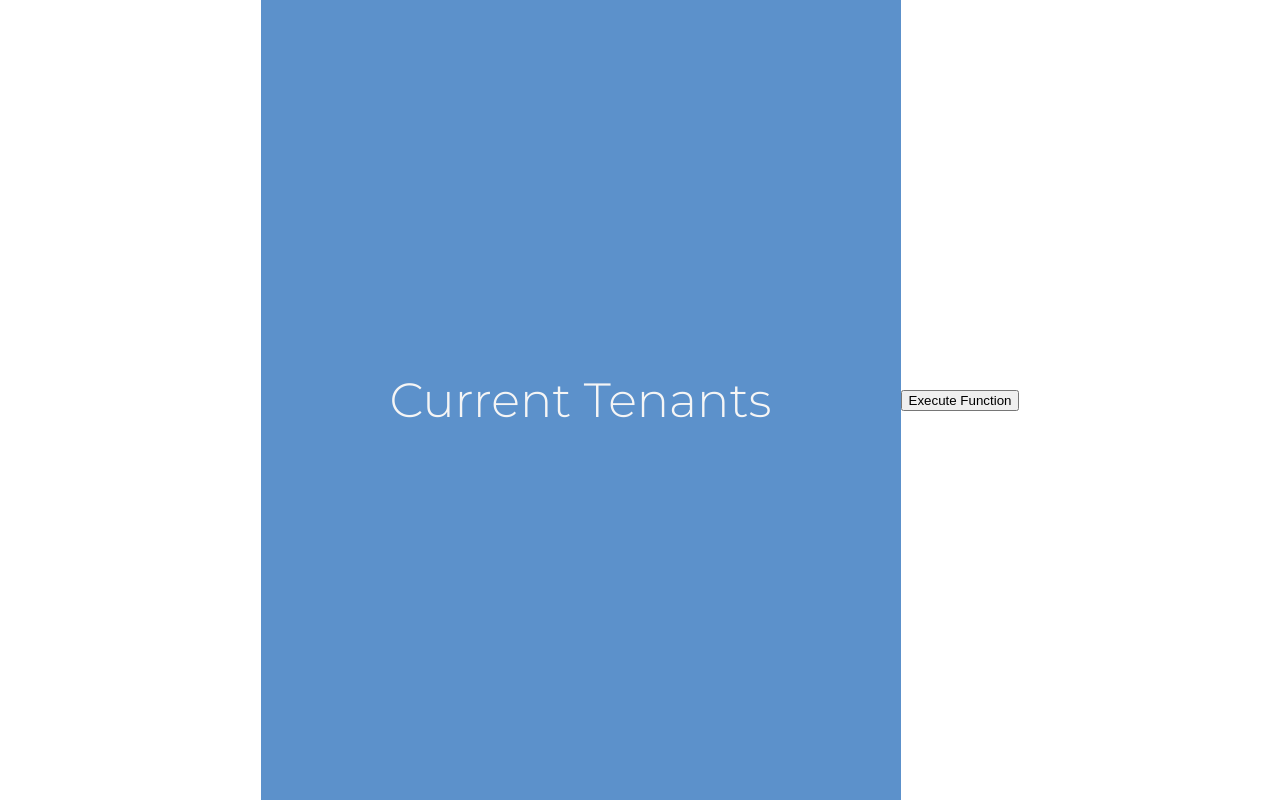
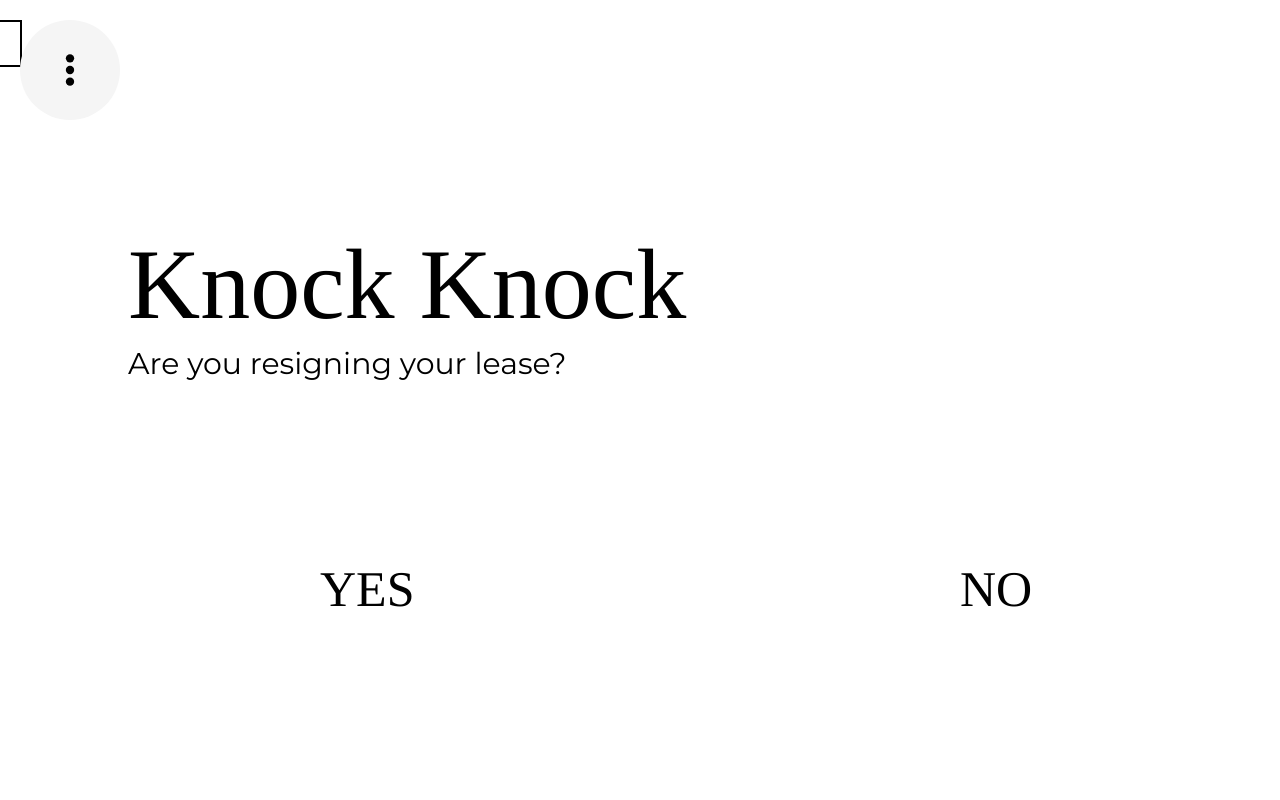
Before and after one commit to mgawthro/KnockKnock, a Flask app: page / in a window 1280 px wide. Run offline with Flask 3, Linux system fonts and the light colour scheme.

Commit message:
Update main.html

```diff
--- a/templates/main.html
+++ b/templates/main.html
@@ -1,104 +1,163 @@
 <!DOCTYPE html>
 <html lang="en" class="theme1">
-<link rel="stylesheet" href="potential.css">
-<link rel="stylesheet" href="https://fonts.googleapis.com/css2?family=Montserrat:wght@300;700&display=swap">
-
 <head>
     <meta charset="UTF-8">
-    <meta http-equiv="X-UA-Compatible" content="IE=edge">
     <meta name="viewport" content="width=device-width, initial-scale=1.0">
-    <title>Hello, World!</title>
+    <title>KnockKnock</title>
+    <link rel="stylesheet" href="https://fonts.googleapis.com/css2?family=Tinos:wght@400;700&display=swap">
+    <link rel="stylesheet" href="https://fonts.googleapis.com/css2?family=Montserrat:wght@400;700&display=swap">
+    <link rel="stylesheet" href="https://cdnjs.cloudflare.com/ajax/libs/animate.css/4.1.1/animate.min.css">
     <style>
-        html, body {
-            height: 100%;
+        body {
             margin: 0;
             padding: 0;
-        }
-        body {
-            display: flex;
-            flex-direction: row;
-        }
-        /* Style for the button */
-        a {
-            text-decoration: none; /* Remove underline from the link */
+            overflow: hidden;
+            transition: background-color 0.5s;
         }
 
-        .button_to_current {
-
-            padding: 20px; /* Adjust padding to make the button larger */
-            background-color: var(--background-color); /* Set background color */
-            color: whitesmoke; /* Set text color */
-            border: none; /* Remove default button border */
-            border-radius: 0; /* Round the corners */
-            text-align: center;
-            display: flex;
-            justify-content: center;
-            align-items:center;
-            font-size: 48px; /* Adjust font size */
-            font-family: 'Montserrat', sans-serif; /* Set font family */
-            font-weight: 300; /* Set font weight to thin */
-            cursor: pointer; /* Change cursor on hover */
-            transition: background-color 0.3s; /* Add smooth transition for background color */
-            height: 100vh;
-            width: 50vw;
-
-        }
-        button{
-            font-weight: 400;
+        #circle {
+            position: absolute;
+            top: 20px;
+            left: 20px;
+            width: 100px;
+            height: 100px;
+            background-color: whitesmoke;
+            border-radius: 50%;
         }
 
-        /* Hover effect */
-        .button_to_current:hover {
-            background-color: rgb(81, 126, 174); /* Change background color on hover */
-            color: var(--accent-color);
+        h1 {
+            font-family: 'Tinos', serif;
+            font-weight: 300;
+            font-size: 100px;
+            float: left;
+            display: flex;
+            position: absolute;
+            top: 20%;
+            left: 10%;
+        }
+        h2{
+            font-family: 'Montserrat', sans-serif;
+            font-weight: 300;
+            font-size: 30px;
+            position: absolute;
+            top: 40%;
+            left: 10%;
+        }
+        svg {
+            position: absolute;
+            top: 30px;
+            left: 30px;
         }
 
-        .button_to_potential {
-
-            padding: 20px; /* Adjust padding to make the button larger */
-            background-color: var(--background-color); /* Set background color */
-            color: whitesmoke; /* Set text color */
-            border: none; /* Remove default button border */
-            border-radius: 0; /* Round the corners */
-            text-align: center;
-            justify-content: center;
-            display: flex;
-            align-items:center;
-            font-size: 48px; /* Adjust font size */
-            font-family: 'Montserrat', sans-serif; /* Set font family */
-            font-weight: 300; /* Set font weight to thin */
-            cursor: pointer; /* Change cursor on hover */
-            transition: background-color 0.3s; /* Add smooth transition for background color */
-            height: 100vh;
-            width: 50vw;
-
+        #dotsdiv {
+            transition: transform 0.5s;
         }
 
-        /* Hover effect */
-        .button_to_potential:hover {
-            background-color: rgb(81, 126, 174); /* Change background color on hover */
-            color: var(--accent-color);
+        .yesno {
+            display: flex;
+            flex-direction: column;
+            align-items: center;
+            font-family: 'Tinos', serif;
+            font-weight: 300;
+            font-size: 50px;
+            position: absolute;
+            top: 70%;
+            color: black;
         }
-        a.button_to_current,
-        a.button_to_potential {
-            display: block;
-            height: 100%;
+
+        #yes:hover {
+            color: white;
+            /* background-color: rgb(0, 128, 0, 0.5); */
+        }
+
+        #no:hover {
+            color: white;
+            /* background-color: rgb(255, 0, 0, 0.5); */
+        }
+
+        #dots {
+            fill: black;
+            transition: opacity 0.5s;
+        }
+
+        #circle:hover #dots {
+            opacity: 0;
+            transition: opacity 0.5s;
+        }
+        .transition-button {
+            margin-bottom: 10px;
+            font-family: 'Tinos', serif;
+            font-weight: 300;
+            font-size: 20px;
+            background-color: transparent;
+            border: 2px solid black;
+            padding: 10px 20px;
+            cursor: pointer;
+            transition: opacity 0.5s;
+        }
+
+        .button-container {
+            position: relative;
+            top: 20px;
+            left: -10%;
+            transform: translateX(-50%);
+            display: flex;
+            justify-content: space-between;
+            max-width: 300px;
+            width: 100%;
+            transition: transform 0.7s;
         }
     </style>
 </head>
 <body>
-    <a href="{{ url_for('current') }}">
-        <button class="button_to_current">Current Tenants</button>
-    </a>
+    <div class="button-container" id="buttonContainer">
+        <button class="transition-button">Button 1</button>
+        <button class="transition-button">Button 2</button>
+    </div>
+    <div id="circle" onclick="transitionButtons()">
+        <div id="dotsdiv">
+            <svg id="dots" xmlns="http://www.w3.org/2000/svg" width="40" height="40" viewBox="0 0 24 24">
+                <circle cx="12" cy="5" r="2.5"/>
+                <circle cx="12" cy="12" r="2.5"/>
+                <circle cx="12" cy="19" r="2.5"/>
+            </svg>
+        </div>
+    </div>
+    <div><span><h1>Knock Knock</h1></span></div>
+    <div><h2>Are you resigning your lease?</h2></div>
+    <a href="current.html"><div class="yesno" style="left: 25%;" id="yes">YES</div></a>
+    <a href="current.html"><div class="yesno" style="left: 75%;" id="no">NO</div></a>
 
-    <!--<a href="{{ url_for('potential') }}">
-        <button class="button_to_potential">Potential Tenants</button>
-    </a>
--->
-    <a href="{{ url_for('potential') }}">
-        <button type="submit">Execute Function</button>
-    </a>
+    <script>
+        var body = document.body;
+        var yesButton = document.getElementById('yes');
 
+        yesButton.addEventListener('mouseover', function() {
+            body.style.backgroundColor = 'rgb(0, 128, 0, 0.5)';
+        });
+
+        yesButton.addEventListener('mouseout', function() {
+            body.style.backgroundColor = '';
+        });
+        var noButton = document.getElementById('no');
+
+        noButton.addEventListener('mouseover', function() {
+            body.style.backgroundColor = 'rgb(255, 0, 0, 0.5)';
+        });
+
+        noButton.addEventListener('mouseout', function() {
+            body.style.backgroundColor = '';
+        });
+
+        var body = document.body;
+        var buttonContainer = document.getElementById('buttonContainer');
+        var circle = document.getElementById('circle');
+
+        function transitionButtons() {
+            buttonContainer.style.transform = 'translateX(70%)';
+            circle.style.display = 'none';
+        }
+    </script>
 
 </body>
 </html>
```
